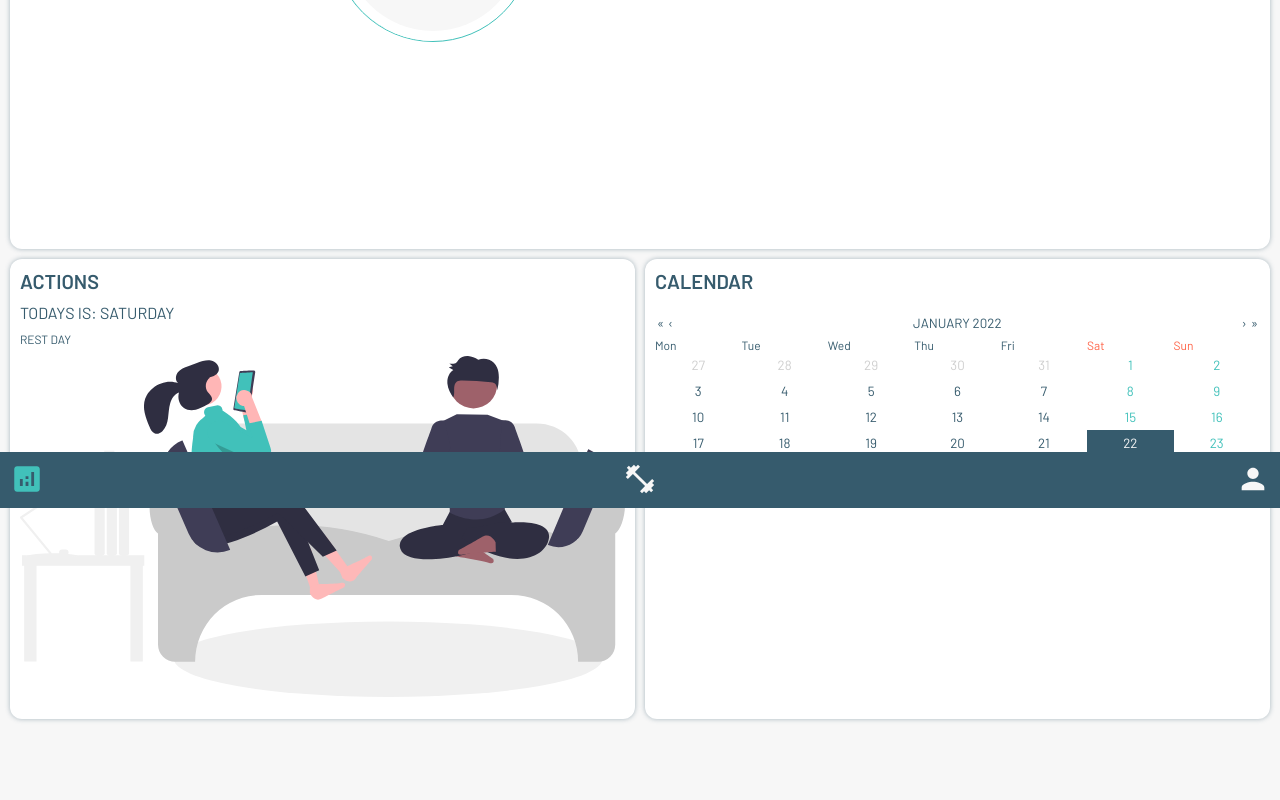
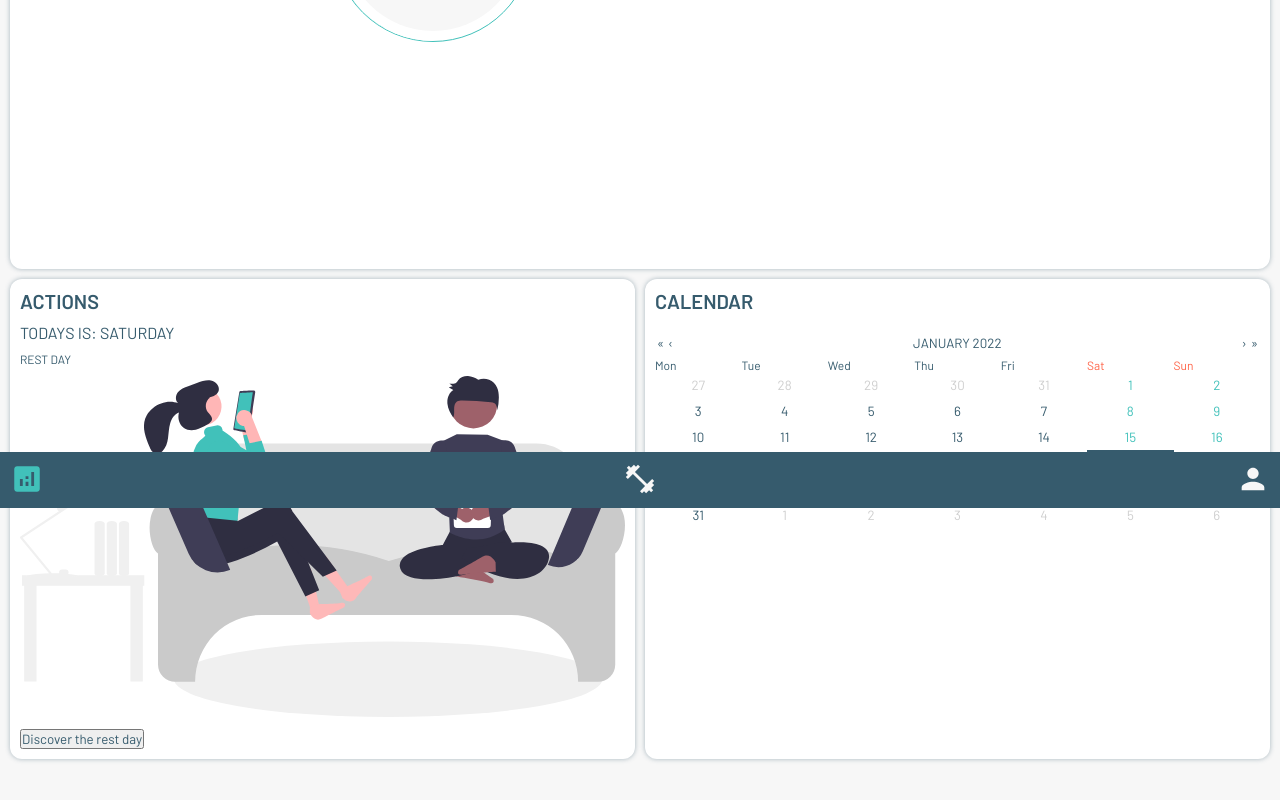
Before and after one commit to Hope1226/fitmate, a React (Create React App) app: page / in a window 1280 px wide. Shown: the part 292-1092 px from the top of the page. Built offline with nearby package versions, Linux system fonts and the light colour scheme.

Commit message:
Add action btn

```diff
--- a/src/components/dashboard/features/Actions.js
+++ b/src/components/dashboard/features/Actions.js
@@ -8,6 +8,19 @@ const Actions = () => {
   const date = new Date();
   const today = weekDays[date.getDay() - 1];
   const condtion = workOutDays.includes(today);
+
+  const setBtnTitle = () => {
+    switch (today) {
+      case 'Monday':
+        return 'Hit the chest and biceps';
+      case 'Wednesday':
+        return 'Hit the back and tricaps';
+      case 'Friday':
+        return 'Hit the legs and shoulders';
+      default:
+        return 'Discover the rest day';
+    }
+  };
 
   useEffect(() => {
     console.log(workOutDays);
@@ -24,6 +37,7 @@ const Actions = () => {
       <div className="todays-actions">
         <p>{condtion ? 'GYM DAY' : 'REST DAY'}</p>
         <img className="actions-img" src={condtion ? workoutAction : restAction} alt="" />
+        <button type="button" className="start-actions-btn">{setBtnTitle()}</button>
       </div>
     </div>
   );
```
